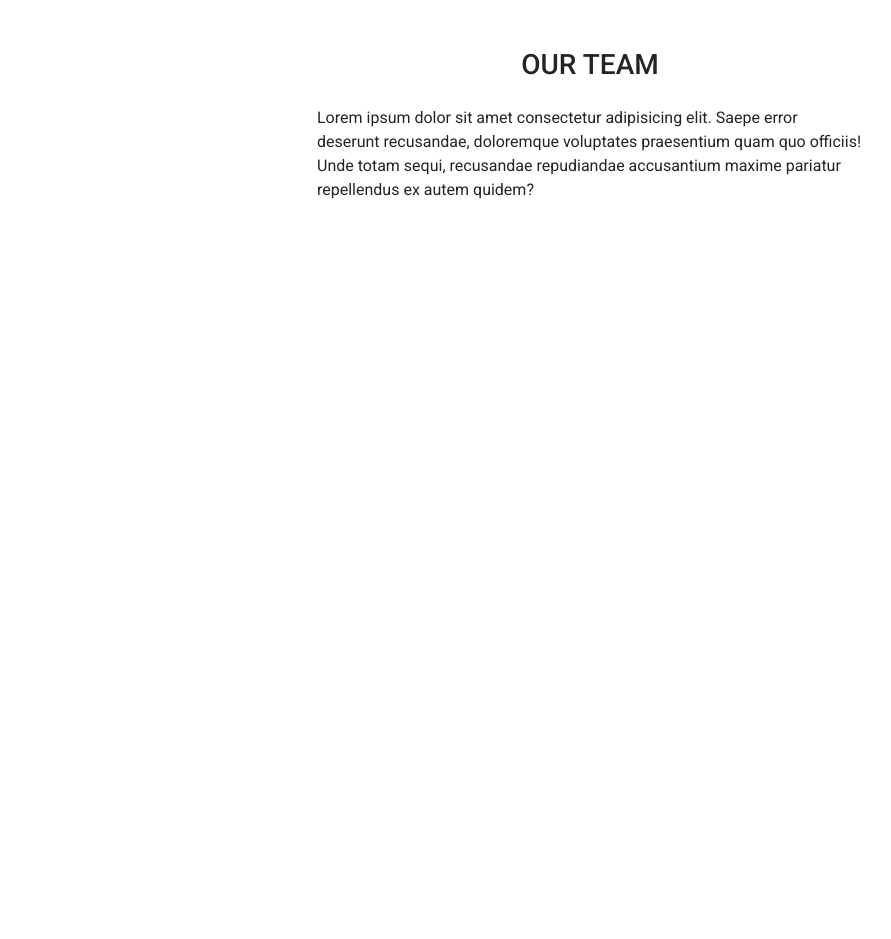
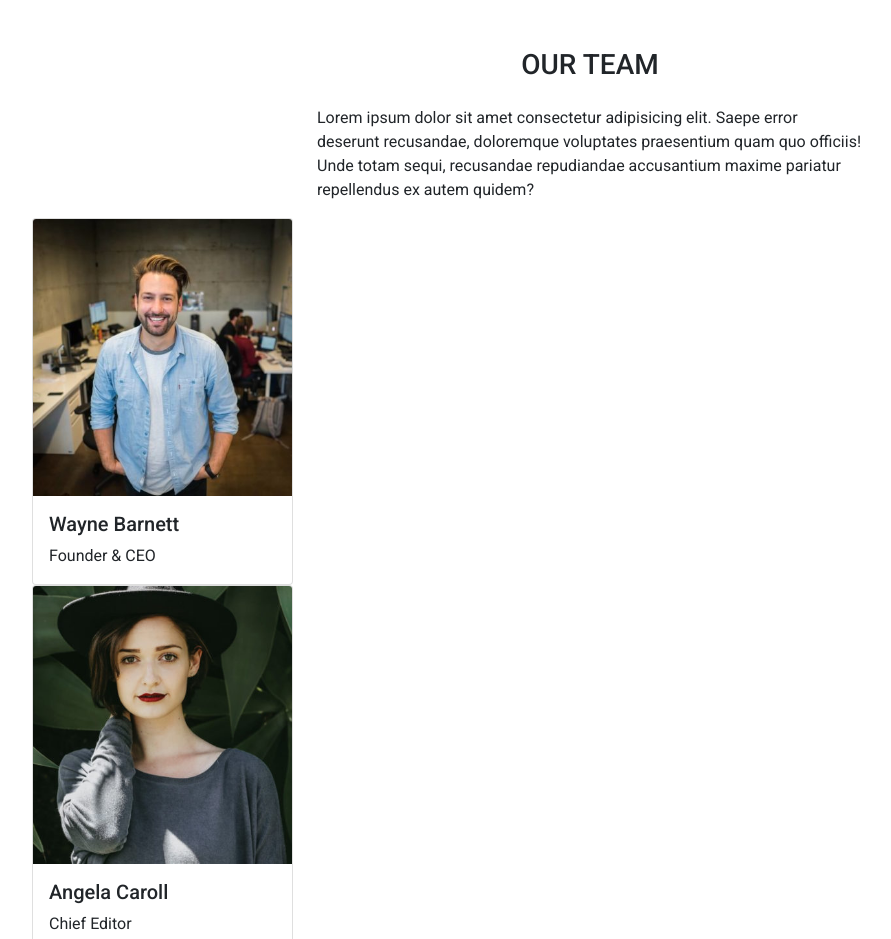
Before and after one commit to patriciabrsk/js-our-team, a plain HTML site: page index.html in a window 1280 px wide. Shown: the top 939 px of the page, without its empty margins (50-941 px from the left). Before the commit the page ends 800 px from the top, so only its background shows below. Drawn offline with nearby package versions, Linux system fonts and the light colour scheme.

Commit message:
team members cards

```diff
--- a/index.html
+++ b/index.html
@@ -21,6 +21,11 @@
                 <p>Lorem ipsum dolor sit amet consectetur adipisicing elit. Saepe error deserunt recusandae, doloremque voluptates praesentium quam quo officiis! Unde totam sequi, recusandae repudiandae accusantium maxime pariatur repellendus ex autem quidem?</p>
             </div>
         </div>
+        <div class="row g-4">
+            <div class="col-3 flex-wrap">
+                <div id="cards-wrapper"></div>
+            </div>
+        </div>
     </main>
     <script type="text/javascript" src="js/script.js"></script>
 </body>
--- a/js/script.js
+++ b/js/script.js
@@ -48,3 +48,32 @@ const team = [
         image: 'barbara-ramos-graphic-designer.jpg',
     },
 ];
+
+// MILESTONE 1:
+// stampare su console le informazioni di nome, ruolo e la stringa della foto
+
+for (let i = 0; i < team.length; i++) {
+    console.log(team[i].name);
+    console.log(team[i].role);
+    console.log(team[i].image);
+}
+
+// MILESTONE 2:
+// stampare le stesse informazioni su DOM sottoforma di stringhe
+
+const cardWrapper = document.getElementById('cards-wrapper');
+
+for (let i = 0; i < team.length; i++) {
+    let card = document.createElement('div');
+    card.classList.add('card');
+    cardWrapper.appendChild(card);
+    card.innerHTML = `
+    <img src="./img/${team[i].image}" class="card-img-top" alt="Team member portrait">
+    <div class="card-body">
+        <h5 class="card-title">${team[i].name}</h5>
+        <p class="card-text">${team[i].role}</p>
+    </div>`;
+    // console.log(team[i].name);
+    // console.log(team[i].role);
+    // console.log(team[i].image);
+}
```
Also changed, not shown: img/angela-caroll-chief-editor.jpg (added), img/angela-lopez-social-media-manager.jpg (added), img/barbara-ramos-graphic-designer.jpg (added), img/new-team-member-01.jpg (added), img/new-team-member-02.jpg (added), img/new-team-member-03.jpg (added), img/new-team-member-04.jpg (added), img/scott-estrada-developer.jpg (added), img/walter-gordon-office-manager.jpg (added), img/wayne-barnett-founder-ceo.jpg (added).
